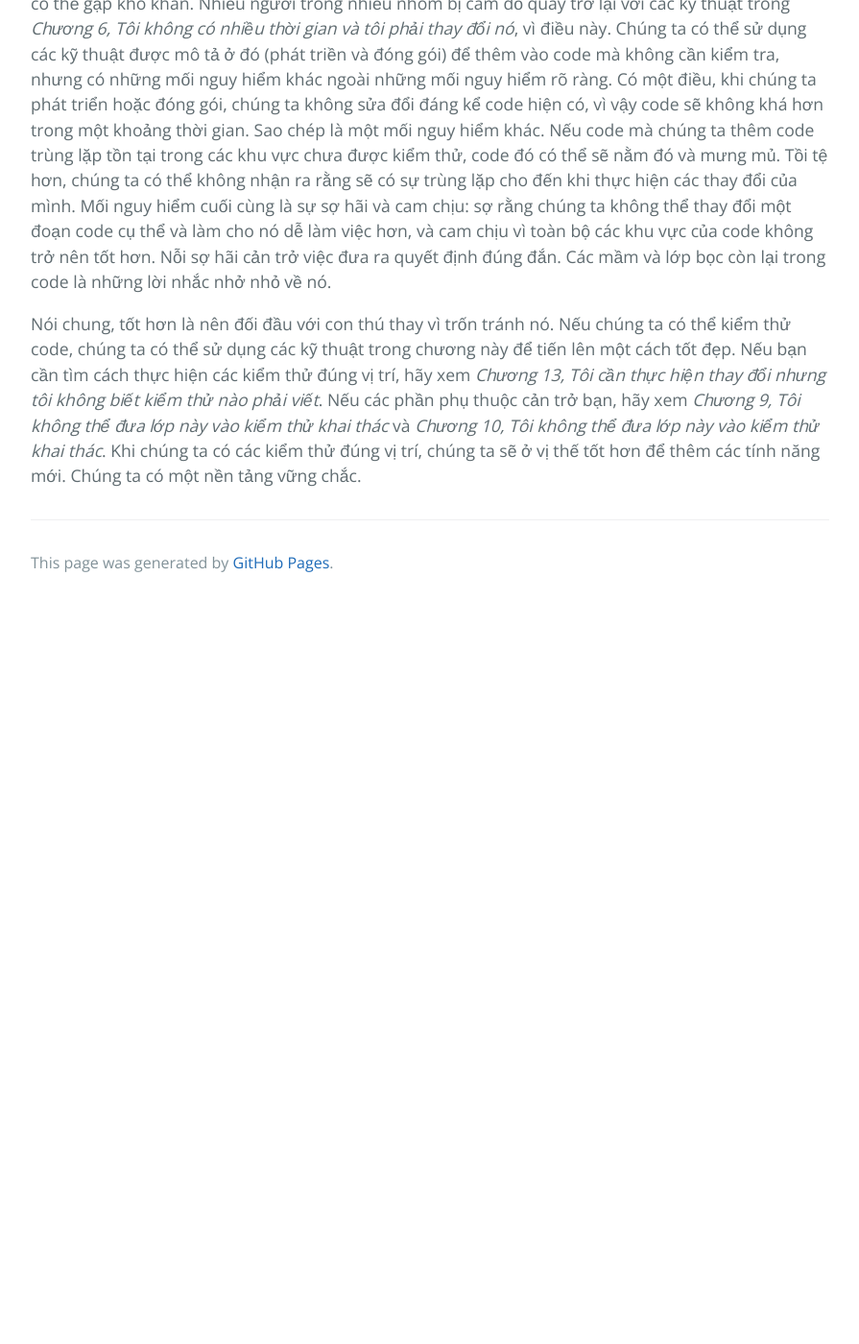
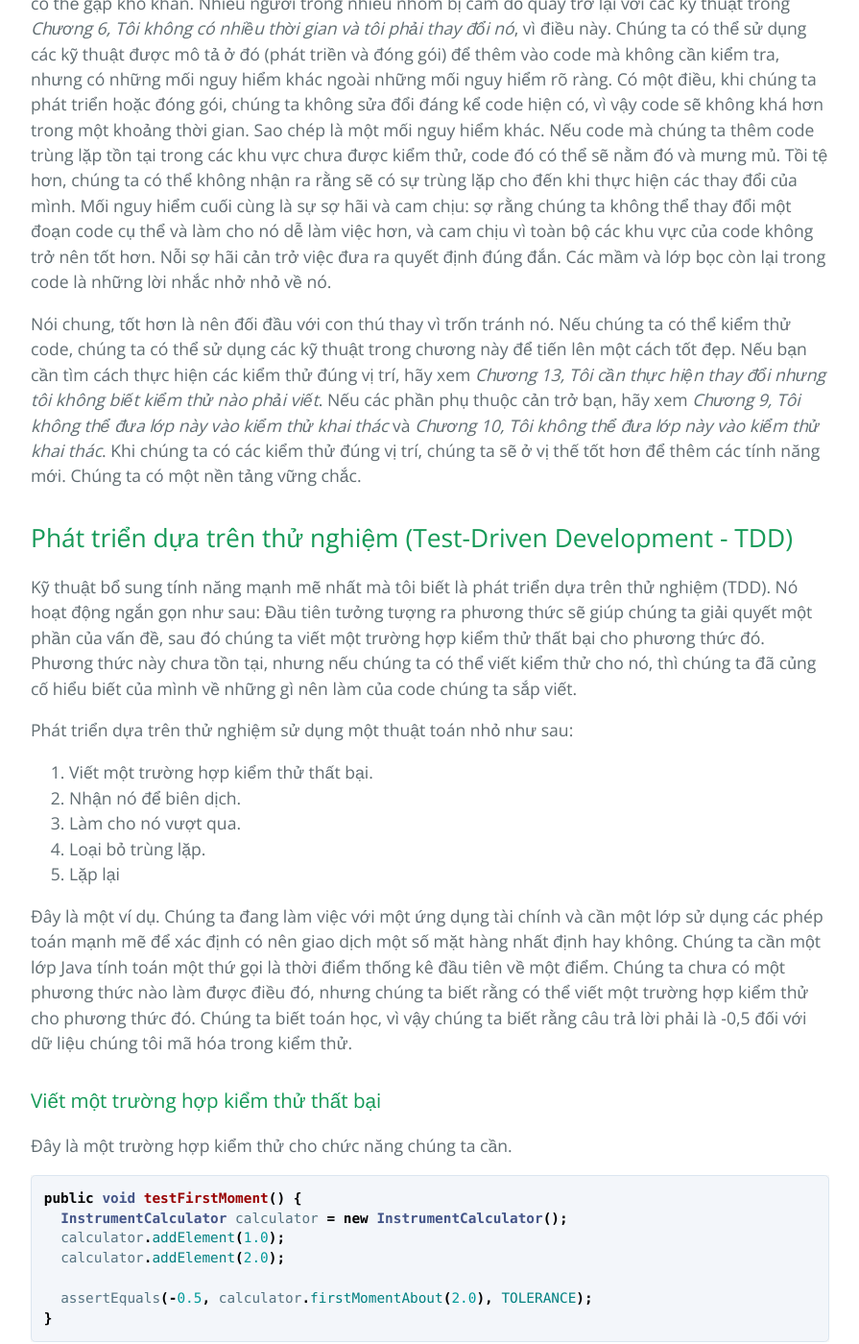
Before and after one commit to HaiBV/haibv.github.io, a Jekyll site: the page built from working-effectively-with-legacy-code/chapter-8-how-do-i-add-a-feature.md, in a window 1280 px wide and 1400 px high, scrolled down 736 px. Shown: the whole window at 96% size, without its empty margins (192-1087 px from the left). Built offline with Jekyll 4.4.1, drawn with Linux system fonts in a browser that asks for light colours; our own code applies the rules of GitHub Pages for plain Markdown files; before the commit the page ends 1366 px from its top, so only the background shows below that; some of the changed text lies outside the part shown.

Commit message:
Book - Working Efectively with Legacy Code - P2 - C8

````diff
--- a/working-effectively-with-legacy-code/chapter-8-how-do-i-add-a-feature.md
+++ b/working-effectively-with-legacy-code/chapter-8-how-do-i-add-a-feature.md
@@ -9,3 +9,61 @@ layout: default
 Hãy nói về bối cảnh. Trong code kế thừa, một trong những cân nhắc quan trọng nhất là chúng ta không có các kiểm thử xung quanh phần lớn code của mình. Tồi tệ hơn, việc đưa chúng vào đúng vị trí có thể gặp khó khăn. Nhiều người trong nhiều nhóm bị cám dỗ quay trở lại với các kỹ thuật trong _Chương 6, Tôi không có nhiều thời gian và tôi phải thay đổi nó_, vì điều này. Chúng ta có thể sử dụng các kỹ thuật được mô tả ở đó (phát triền và đóng gói) để thêm vào code mà không cần kiểm tra, nhưng có những mối nguy hiểm khác ngoài những mối nguy hiểm rõ ràng. Có một điều, khi chúng ta phát triển hoặc đóng gói, chúng ta không sửa đổi đáng kể code hiện có, vì vậy code sẽ không khá hơn trong một khoảng thời gian. Sao chép là một mối nguy hiểm khác. Nếu code mà chúng ta thêm code trùng lặp tồn tại trong các khu vực chưa được kiểm thử, code đó có thể sẽ nằm đó và mưng mủ. Tồi tệ hơn, chúng ta có thể không nhận ra rằng sẽ có sự trùng lặp cho đến khi thực hiện các thay đổi của mình. Mối nguy hiểm cuối cùng là sự sợ hãi và cam chịu: sợ rằng chúng ta không thể thay đổi một đoạn code cụ thể và làm cho nó dễ làm việc hơn, và cam chịu vì toàn bộ các khu vực của code không trở nên tốt hơn. Nỗi sợ hãi cản trở việc đưa ra quyết định đúng đắn. Các mầm và lớp bọc còn lại trong code là những lời nhắc nhở nhỏ về nó.
 
 Nói chung, tốt hơn là nên đối đầu với con thú thay vì trốn tránh nó. Nếu chúng ta có thể kiểm thử code, chúng ta có thể sử dụng các kỹ thuật trong chương này để tiến lên một cách tốt đẹp. Nếu bạn cần tìm cách thực hiện các kiểm thử đúng vị trí, hãy xem _Chương 13, Tôi cần thực hiện thay đổi nhưng tôi không biết kiểm thử nào phải viết_. Nếu các phần phụ thuộc cản trở bạn, hãy xem _Chương 9, Tôi không thể đưa lớp này vào kiểm thử khai thác_ và _Chương 10, Tôi không thể đưa lớp này vào kiểm thử khai thác_. Khi chúng ta có các kiểm thử đúng vị trí, chúng ta sẽ ở vị thế tốt hơn để thêm các tính năng mới. Chúng ta có một nền tảng vững chắc.
+
+## Phát triển dựa trên thử nghiệm (Test-Driven Development - TDD)
+
+Kỹ thuật bổ sung tính năng mạnh mẽ nhất mà tôi biết là phát triển dựa trên thử nghiệm (TDD). Nó hoạt động ngắn gọn như sau: Đầu tiên tưởng tượng ra phương thức sẽ giúp chúng ta giải quyết một phần của vấn đề, sau đó chúng ta viết một trường hợp kiểm thử thất bại cho phương thức đó. Phương thức này chưa tồn tại, nhưng nếu chúng ta có thể viết kiểm thử cho nó, thì chúng ta đã củng cố hiểu biết của mình về những gì nên làm của code chúng ta sắp viết.
+
+Phát triển dựa trên thử nghiệm sử dụng một thuật toán nhỏ như sau:
+1. Viết một trường hợp kiểm thử thất bại.
+2. Nhận nó để biên dịch.
+3. Làm cho nó vượt qua.
+4. Loại bỏ trùng lặp.
+5. Lặp lại
+
+Đây là một ví dụ. Chúng ta đang làm việc với một ứng dụng tài chính và cần một lớp sử dụng các phép toán mạnh mẽ để xác định có nên giao dịch một số mặt hàng nhất định hay không. Chúng ta cần một lớp Java tính toán một thứ gọi là thời điểm thống kê đầu tiên về một điểm. Chúng ta chưa có một phương thức nào làm được điều đó, nhưng chúng ta biết rằng có thể viết một trường hợp kiểm thử cho phương thức đó. Chúng ta biết toán học, vì vậy chúng ta biết rằng câu trả lời phải là -0,5 đối với dữ liệu chúng tôi mã hóa trong kiểm thử.
+
+### Viết một trường hợp kiểm thử thất bại
+Đây là một trường hợp kiểm thử cho chức năng chúng ta cần.
+
+```java
+public void testFirstMoment() {
+  InstrumentCalculator calculator = new InstrumentCalculator();
+  calculator.addElement(1.0);
+  calculator.addElement(2.0);
+
+  assertEquals(-0.5, calculator.firstMomentAbout(2.0), TOLERANCE);
+}
+```
+
+### Nhận nó để biên dịch
+Kiểm thử chúng ta vừa viết rất tốt, nhưng nó không biên dịch được. Chúng ta không có phương thức có tên `firstMomentAbout` trong `InstrumentCalculator`. Nhưng chúng ta thêm nó như một phương thức rỗng. Chúng ta muốn thử nghiệm thất bại, vì vậy chúng ta yêu cầu nó trả về giá trị `double` là `NaN` (chắc chắn không phải là giá trị mong đợi là -0,5).
+
+```java
+public class InstrumentCalculator
+{
+  double firstMomentAbout(double point) {
+    return Double.NaN;
+  }
+  ...
+}
+```
+
+### Làm cho nó vượt qua
+Với kiểm thử được viết, chúng ta viết code để nó vượt qua.
+
+```java
+public double firstMomentAbout(double point) {
+  double numerator = 0.0;
+  for (Iterator it = elements.iterator(); it.hasNext(); ) {
+    double element = ((Double)(it.next())).doubleValue();
+    numerator += element - point;
+  }
+  return numerator / elements.size();
+}
+```
+
+> Đây là một lượng code lớn bất thường cần viết để đáp ứng với kiểm thử trong TDD. Thông thường, các bước nhỏ hơn nhiều, mặc dù chúng có thể lớn như vậy nếu bạn chắc chắn về thuật toán bạn cần sử dụng.
+
+### Loại bỏ trùng lặp
+Có bất kỳ sự trùng lặp nào ở đây không? Không. Chúng ta có thể chuyển sang trường hợp tiếp theo.
````
